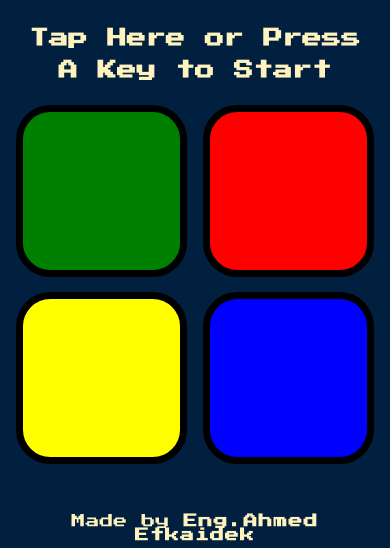
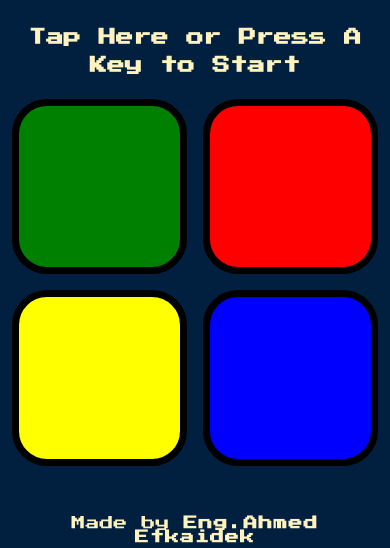
Before and after one commit to 1242890-pixel/Simon-Game, a plain HTML site: page index.html in a window 390 px wide. Shown: the top 548 px of the page. Drawn offline with nearby package versions, Linux system fonts and the light colour scheme.

Commit message:
Refactor styles for layout and responsiveness
Adjusted various CSS properties for improved layout and responsiveness.

```diff
--- a/styles.css
+++ b/styles.css
@@ -1,3 +1,7 @@
+* {
+  box-sizing: border-box;
+}
+
 body {
   text-align: center;
   background-color: #011F3F;
@@ -5,12 +9,11 @@ body {
   min-height: 100vh;
   min-height: 100dvh;
   padding: env(safe-area-inset-top) 0 env(safe-area-inset-bottom);
-  box-sizing: border-box;
 }
 
 #level-title {
   font-family: 'Press Start 2P', cursive;
-  font-size: clamp(1.1rem, 5vw, 2.2rem);
+  font-size: clamp(1rem, 4.5vw, 2rem);
   line-height: 1.6;
   margin: 6% 5% 5%;
   color: #FEF2BF;
@@ -23,24 +26,26 @@ body {
   display: flex;
   flex-direction: column;
   align-items: center;
-  gap: clamp(12px, 4vw, 30px);
-  padding: 0 15px;
-  box-sizing: border-box;
+  gap: 16px;
+  width: 100%;
+  margin: 0 auto;
+  padding: 0;
 }
 
 .row {
   display: grid;
-  grid-template-columns: repeat(2, minmax(0, 1fr));
-  gap: clamp(12px, 4vw, 30px);
-  width: min(92vw, 420px);
+  grid-template-columns: repeat(2, 1fr);
+  gap: 16px;
+  width: 94vw;
+  max-width: 520px;
 }
 
 .btn {
   display: block;
   width: 100%;
   aspect-ratio: 1 / 1;
-  box-sizing: border-box;
-  border: clamp(5px, 1.8vw, 10px) solid black;
+  margin: 0;
+  border: clamp(6px, 2vw, 10px) solid black;
   border-radius: 20%;
   touch-action: manipulation;
   cursor: pointer;
```
